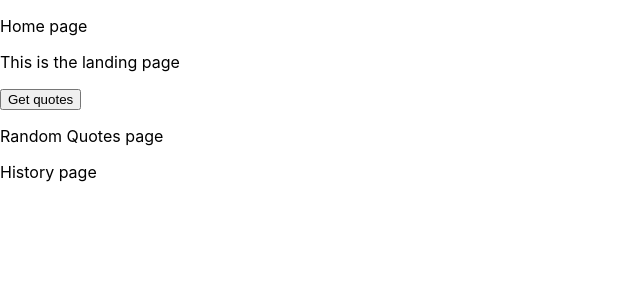
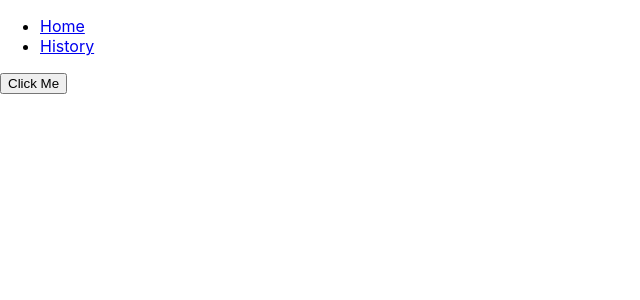
Before and after one commit to remily23/stranger_things_api, a React (Create React App) app: page / in a window 1280 px wide. Shown: the top 300 px of the page, without its empty margins (0-640 px from the left). Built offline with nearby package versions, Linux system fonts and the light colour scheme.

Commit message:
Used React Router and started to structure pages with nav bar and button

```diff
--- a/package.json
+++ b/package.json
@@ -8,6 +8,7 @@
     "@testing-library/user-event": "^13.5.0",
     "react": "^18.2.0",
     "react-dom": "^18.2.0",
+    "react-router-dom": "^6.20.1",
     "react-scripts": "5.0.1",
     "web-vitals": "^2.1.4"
   },
--- a/src/components/Home.js
+++ b/src/components/Home.js
@@ -1,7 +1,22 @@
-const Home = () => {
+import {Link, Outlet} from "react-router-dom";
+
+const Home = ({fetchQuotes}) => {
+
+    const handleFetchButton = ()=>{
+        fetchQuotes();
+
+    };
+
     return (
         <>
-            <p>Home page</p>
+            <nav>
+                <ul>
+                    <li> <Link to="/">Home</Link></li>
+                    <li><Link to="/history">History</Link></li>
+                </ul>
+            </nav>
+            <Outlet />
+            <button onClick={handleFetchButton}>Click Me</button>
         </>
      );
 }
--- a/src/components/LandingPage.js
+++ /dev/null
@@ -1,16 +0,0 @@
-const LandingPage = ({fetchQuotes}) => {
-
-    const handleFetchButton = () => {
-        fetchQuotes();
-
-    }
-
-    return (
-        <>
-            <p>This is the landing page</p>
-            <button onClick={handleFetchButton}>Get quotes</button>
-        </>
-    );
-}
-
-export default LandingPage;
--- a/src/components/RandomQuotes.js
+++ b/src/components/RandomQuote.js
@@ -1,4 +1,4 @@
-const RandomQuotes = () => {
+const RandomQuote = () => {
 
     return (
         <>
@@ -7,4 +7,4 @@ const RandomQuotes = () => {
      );
 }
 
-export default RandomQuotes;
+export default RandomQuote;
--- a/src/containers/StrangerThingsContainer.js
+++ b/src/containers/StrangerThingsContainer.js
@@ -1,6 +1,6 @@
 import {useState, useEffect} from "react";
-import LandingPage from "../components/LandingPage";
-import RandomQuotes from "../components/RandomQuotes";
+import { createBrowserRouter, RouterProvider } from "react-router-dom";
+import RandomQuote from "../components/RandomQuote";
 import History from "../components/History";
 import Home from "../components/Home";
 
@@ -15,12 +15,24 @@ const StrangerThingsContainer = () => {
         setRandomQuotes(data[0]);
     };
 
+    const strangerThingsRoutes = createBrowserRouter([
+        {
+            path: "/",
+            element: <Home fetchQuotes={fetchQuotes}/>,
+            children: [{
+                path: "/random-quote",
+                element: <RandomQuote />
+            },
+            {
+                path: "/history",
+                element: <History/>
+            }]
+        }
+    ]);
+
     return (
         <>
-            <Home/>
-            <LandingPage/>
-            <RandomQuotes fetchQuotes={fetchQuotes}/>
-            <History/>
+            <RouterProvider router={strangerThingsRoutes} />
         </>
      );
 }
```
Also changed, not shown: 1 other file (tests, documents, lock files or other folders).
